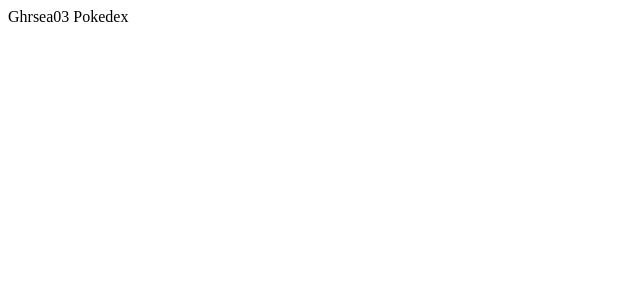
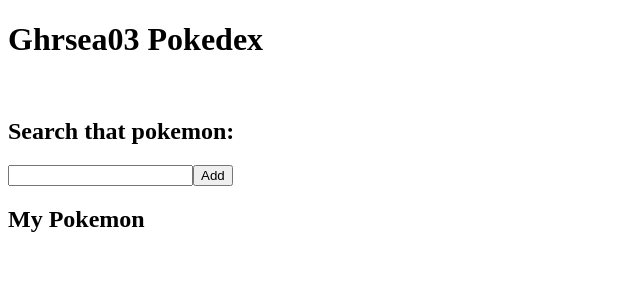
Before and after one commit to pwrmvspark/Pokedex, a React app: page / in a window 1280 px wide. Shown: the top 300 px of the page, without its empty margins (0-640 px from the left). Built offline with nearby package versions, Linux system fonts and the light colour scheme; the HTML template or start-up script is replaced by a standard one.

Commit message:
improves solution

```diff
--- a/src/App.js
+++ b/src/App.js
@@ -1,9 +1,35 @@
 import React, { Component } from 'react';
+import Search from './Search'
+import PokemonList from './PokemonList'
 
-const App = () => {
-  return (
-    <div>Ghrsea03 Pokedex</div>
-  )
+class App extends Component {
+
+  constructor(props) {
+    super(props)
+
+    this.state = {
+      pokedex: []
+    }
+  }
+
+  addToPokedex = (pokemon) => {
+    if (pokemon.name) {
+      this.setState({
+        pokedex: [...this.state.pokedex, pokemon]
+      })
+    }
+  }
+
+  render() {
+    return (
+      <div className="pokedex">
+        <h1 className='nav'>Ghrsea03 Pokedex</h1>
+        <Search addToPokedex={this.addToPokedex}/>
+        <PokemonList pokedex={this.state.pokedex}/>
+      </div>
+    )
+  }
 }
 
+
 export default App;
--- /dev/null
+++ b/src/Pokemon.js
@@ -0,0 +1,12 @@
+import React from 'react';
+
+function Pokemon(props) {
+  return (
+    <div className="pokemon">
+      <img src={props.img}/>
+      <p>{props.name}</p>
+    </div>
+  )
+}
+
+export default Pokemon;
--- /dev/null
+++ b/src/PokemonList.js
@@ -0,0 +1,13 @@
+import React from 'react';
+import Pokemon from './Pokemon';
+
+function PokemonList(props) {
+  return (
+    <div className="pokemon-list">
+      <h2>My Pokemon</h2>
+      { props.pokedex.map((pokemon, i) => <Pokemon key={i} {...pokemon}/>) }
+    </div>
+  )
+}
+
+export default PokemonList;
--- /dev/null
+++ b/src/Search.js
@@ -0,0 +1,51 @@
+import React, { Component } from 'react'
+import Pokemon from './Pokemon'
+const api_url = 'https://pokeapi.co/api/v2'
+
+export default class Search extends Component {
+  constructor(props) {
+    super(props)
+
+    this.state = {
+      search: '',
+      result: {}
+    }
+  }
+
+  handleChange = (e) => {
+    this.setState({ search: e.target.value, result: {} })
+    this.fetchPokemon(e.target.value)
+  }
+
+  fetchPokemon = (search) => {
+    fetch(`${api_url}/pokemon/${search}`)
+      .then(res => res.json())
+      .then(data => {
+        const pokemon = { name: data.name, img: data.sprites.front_default }
+        console.log(pokemon);
+        this.setState({ result: pokemon })
+      })
+      .catch(err => {
+        console.error(`Pokemon ${search} not found.`)
+      })
+  }
+
+  addPokemon = () => {
+    this.props.addToPokedex(this.state.result)
+    this.setState({ result: {}, search: '' })
+  }
+
+  render() {
+    const { name, img } = this.state.result
+    return (
+      <div className='search'>
+        <div className='screen'>
+          <Pokemon name={name} img={img} />
+        </div>
+        <h2>Search that pokemon:</h2>
+        <input type="text" value={this.state.search} onChange={this.handleChange}/>
+        <button onClick={this.addPokemon}>Add</button>
+      </div>
+    )
+  }
+}
```
Also changed, not shown: 2 other files (tests, documents, lock files or other folders).
